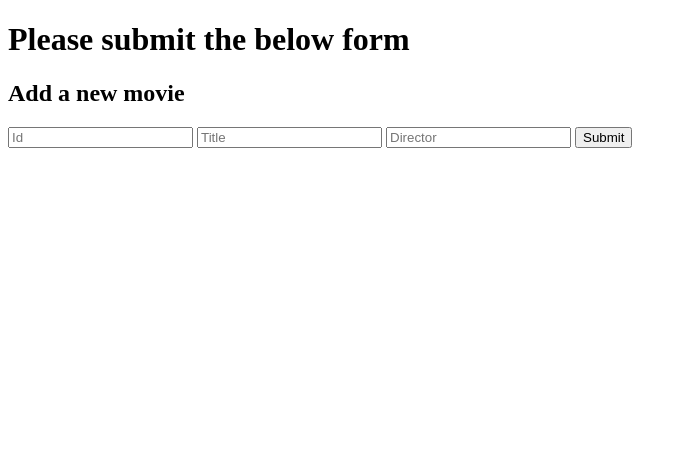
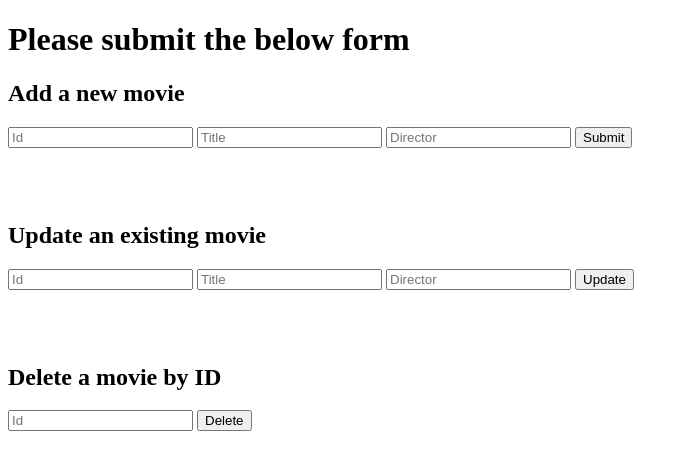
Before and after one commit to AnjanaPasinduMadushan/flask-crud-app, a Flask app: page / in a window 1280 px wide. Shown: the top 470 px of the page, without its empty margins (0-689 px from the left). Run offline with Flask 3, Linux system fonts and the light colour scheme.

Commit message:
updating and delete part is completed

```diff
--- a/app.py
+++ b/app.py
@@ -44,7 +44,36 @@ def get_movie(id):
         'response': response
     }
 
+@app.route('/movie/<int:id>', methods=['PUT'])
+def update_movie_table(id):
+    data = request.get_json()
 
+
+
+    # data = {
+    #     'title': 'Angels And Demons',
+    #     'author': 'Daniel Brown'
+    # }
+
+    response = dynamodb.update_item_in_movie_table(id, data)
+
+    if (response['ResponseMetadata']['HTTPStatusCode'] == 200):
+        return {
+            'msg'                : 'Updated successfully',
+            'ModifiedAttributes' : response['Attributes'],
+            'response'           : response['ResponseMetadata']
+        }
+
+    return {
+        'msg'      : 'Some error occured',
+        'response' : response
+    }
+
+@app.route('/movie/<int:id>', methods=['DELETE'])
+def delete_item(id):
+    response = dynamodb.delete_item_from_movie_table(id)
+
+    return response
 
 #define port and host
 if __name__ == '__main__':
--- a/templates/index.html
+++ b/templates/index.html
@@ -17,5 +17,81 @@
 
     <input type="submit" value="Submit">
 </form>
+
+<br>
+<br>
+<br>
+<h2>Update an existing movie</h2>
+<form id="myForm">
+    <input type="number" id="id" name="id" placeholder="Id">
+    <input type="text" id="title" name="title" placeholder="Title">
+    <input type="text" id="director" name="director" placeholder="Director">
+    <button type="submit">Update</button>
+</form>
+
+<br>
+<br>
+<br>
+<h2>Delete a movie by ID</h2>
+<form id="myForm2">
+    <input type="number" id="id2" name="id" placeholder="Id">
+    <button type="submit">Delete</button>
+</form>
+
+<script>
+    document.getElementById('myForm').addEventListener('submit', function(event) {
+        event.preventDefault(); // Prevent form submission
+        const id = document.getElementById('id').value;
+        const title = document.getElementById('title').value;
+        const director = document.getElementById('director').value;
+
+        // Get form data
+        const formData = {
+            title: title,
+            director: director
+        };
+
+        // Send PUT request using fetch
+        fetch('/movie/'+ id, {
+            method: 'PUT',
+            body: JSON.stringify(formData),
+            headers: {
+                'Content-Type': 'application/json'
+            }
+        })
+        .then(function(response) {
+          console.log(formData);
+            console.log('PUT request successful');
+            alert('PUT request successful');
+        })
+        .catch(function(error) {
+            console.log('Error:', error);
+            alert('Error');
+        });
+
+    });
+
+
+    document.getElementById('myForm2').addEventListener('submit', function(event) {
+        event.preventDefault(); // Prevent form submission
+        const id = document.getElementById('id2').value;
+
+        // Send DELETE request using fetch
+        fetch('/movie/'+ id, {
+            method: 'DELETE'
+        })
+        .then(function(response) {
+            console.log(id);
+            console.log('DELETE request successful');
+            alert('DELETE request successful');
+        })
+        .catch(function(error) {
+            console.log('Error:', error);
+            alert('Error');
+        });
+
+    });
+</script>
+
 </body>
 </html>
```
Also changed, not shown: dynamodb_handler.py (+36 -0 lines).
